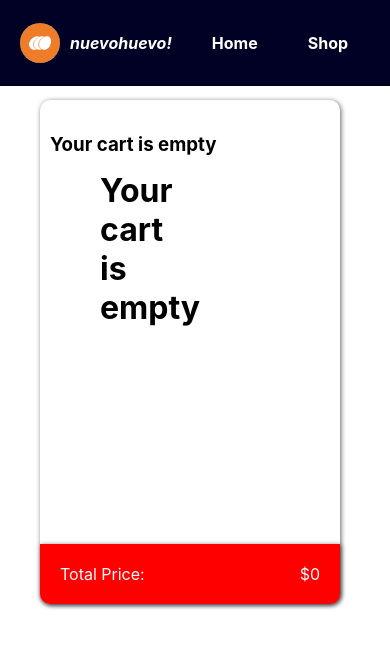
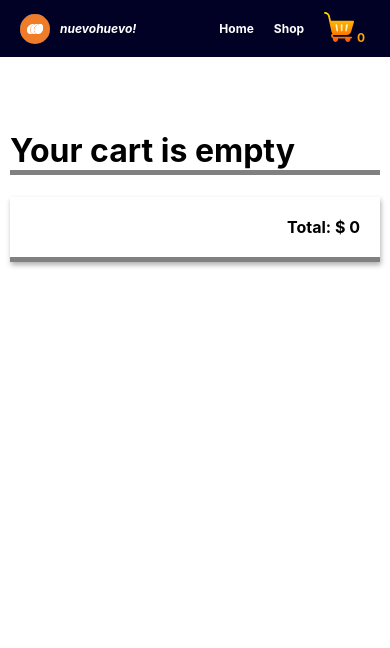
Before and after one commit to enPlace/react-redux-ComputerShop, a React (Create React App) app: page /cart in a window 390 px wide. Shown: the top 648 px of the page. Built offline with nearby package versions, Linux system fonts and the light colour scheme.

Commit message:
Add responsive styling for navbar

```diff
--- a/src/App.css
+++ b/src/App.css
@@ -5,7 +5,9 @@
 .Title {
   background-color: rgba(4, 1, 78, 0.479);
 }
-
+ .Home button {
+  background-color:rgba(255, 166, 0, 0.74),
+ }
 .App-logo {
   height: 40vmin;
   pointer-events: none;
--- a/src/Components/CartComponents/Cart.css
+++ b/src/Components/CartComponents/Cart.css
@@ -1,5 +1,51 @@
-.summaryItem li{
+.summaryItem li {
+  list-style-type: none;
+  font-size: 12px;
+}
 
-    list-style-type: none;
-    font-size: 12px;
+@media only screen and (max-width: 920px) {
+  .cartSummary {
+    display: none !important;
+  }
+  .cartDetail {
+    margin-top: 100px !important;
+    width: 100% !important;
+    margin-left: 0px !important;
+    padding: 50px !important;
+  }
 }
+
+@media only screen and (max-width: 515px) {
+  .Cart {
+    width: 100vw !important;
+  }
+  .cartSummary {
+    display: none !important;
+  }
+  .cartDetail {
+    padding: 10px !important;
+  }
+  .cartDetailItem {
+    display: grid !important;
+    grid-template-columns: repeat(3, 1fr);
+    grid-template-rows: repeat(2, 1fr);
+
+  }
+
+  .col2{
+    grid-row: 2/3;
+    grid-column: 1/4;
+    width: 90% !important;
+
+    padding: 0 !important;
+  }
+  .col2 div {
+    font-size: 16px !important;
+  }
+  .col3{
+    grid-row: 1/2;
+    grid-column: 3/3;
+    height: 75px;
+
+  }
+}
--- a/src/Components/CartComponents/CartDetail.js
+++ b/src/Components/CartComponents/CartDetail.js
@@ -1,9 +1,12 @@
 import { useSelector } from "react-redux";
-import { selectAllCartIds } from "../../reducers/slices/cartSlice";
+import {
+  selectAllCartIds,
+  selectTotalPrice,
+} from "../../reducers/slices/cartSlice";
 import CartDetailItem from "./CartDetailItem";
 const CartDetail = ({ cart }) => {
   const cartIds = useSelector(selectAllCartIds);
-
+  const totalPrice = useSelector(selectTotalPrice);
   return (
     <div
       className="cartDetail"
@@ -12,15 +15,31 @@ const CartDetail = ({ cart }) => {
         marginTop: "150px",
         width: "calc(100% - 500px)",
         marginLeft: "100px",
-        marginBottom: "80px"
-
+        marginBottom: "80px",
       }}
     >
       {!cartIds[0] ? (
-        <h1 style = {{borderBottom: "5px solid gray"}}>Your cart is empty</h1>
+        <h1 style={{ borderBottom: "5px solid gray" }}>Your cart is empty</h1>
       ) : (
-        cartIds.map((id) => <CartDetailItem id={id} />)
+        <div className="yourCart">
+          <h1 style={{ borderBottom: "5px solid gray" }}>Your cart</h1>
+          {cartIds.map((id) => <CartDetailItem id={id} />)}
+        </div>
+
       )}
+      <div
+        className="detailTotal"
+        style={{
+          textAlign: "end",
+          fontWeight: "bolder",
+          boxSizing: "border-box",
+          boxShadow: "1px 3px 5px rgba(0, 0, 0, 0.315)",
+          borderBottom:"5px solid gray",
+          padding: "20px",
+        }}
+      >
+        Total: $ {totalPrice}{" "}
+      </div>
     </div>
   );
 };
--- a/src/Components/CartComponents/CartDetailItem.js
+++ b/src/Components/CartComponents/CartDetailItem.js
@@ -25,6 +25,8 @@ const CartDetailItem = ({ id }) => {
         boxSizing: "border-box",
         boxShadow: "1px 3px 5px rgba(0, 0, 0, 0.315)",
         width: "100%",
+        /* minWidth: "430px", */
+
         display: "flex",
         marginBottom:"30px"
       }}
--- a/src/Components/CartComponents/CartSummary.js
+++ b/src/Components/CartComponents/CartSummary.js
@@ -8,8 +8,6 @@ import CartSummaryItem from "./CartSummaryItem";
 const CartSummary = ({ cart }) => {
   const totalPrice = useSelector(selectTotalPrice);
   const cartIds = useSelector(selectAllCartIds);
-  console.log(cartIds[0]);
-  console.log(totalPrice);
   return (
     <div
       className="cartSummary"
--- a/src/Components/Home.js
+++ b/src/Components/Home.js
@@ -1,4 +1,5 @@
 import video from "../homevid(online-video-cutter.com).mp4";
+import { Link } from "react-router-dom";
 import speaker from "../Assets/pexels-steve-johnson-1044989.jpg";
 import icon from "../Assets/newegg.png";
 
@@ -13,7 +14,7 @@ const Home = () => {
           width: "100vw",
           height: "100vh",
           zIndex: "-10",
-          backgroundColor:"black"
+          backgroundColor: "black",
         }}
       />
       {/*       <video
@@ -34,12 +35,26 @@ const Home = () => {
       >
         <source src={video} type="video/mp4"></source>
       </video> */}
-      <button>Test</button>
+      <Link to="/shop/laptops" style={{ position: "fixed", bottom: "270px" }}>
+        <button
+          style={{
+            width: "300px",
+            height: "50px",
+            border: "none",
+            backgroundColor: "rgba(255, 166, 0, 0.94)",
+            fontSize: "25px",
+            color: "white",
+            fontWeight: "bolder",
+          }}
+        >
+          Start shopping
+        </button>
+      </Link>
       <div
         className="Title"
         style={{
           width: "100vw",
-          height: "250px",
+          height: "220px",
           color: "white",
           position: "fixed",
           bottom: "20px",
@@ -59,6 +74,7 @@ const Home = () => {
             height: "150px",
             marginRight: "20px",
             marginTop: "10px",
+            marginLeft: "-40px",
           }}
         />
         <h1
--- a/src/Components/Navbar.css
+++ b/src/Components/Navbar.css
@@ -13,3 +13,20 @@
   text-decoration: none;
   color: white;
 }
+@media only screen and (max-width: 550px) {
+.mainNav li{
+  margin-right: 20px;
+}
+.navIcon{
+  margin-right: 5px !important;
+}
+}
+@media only screen and (max-width: 550px) {
+    .mainNav{
+      font-size: 12px;
+    }
+    .mainNav img{
+      width: 30px !important;
+      height: 30px !important;
+    }
+  }
--- a/src/Components/Navbar.js
+++ b/src/Components/Navbar.js
@@ -46,7 +46,7 @@ const Navbar = () => {
         <li>
           <NavLink to="/shop/laptops">Shop</NavLink>
         </li>
-        <li style={{ marginRight: "20px" }}>
+        <li class = "navIcon" style={{ marginRight: "20px" }}>
           <NavLink to="/cart" style = {{color:"orange"}}>
             <img
               src={cartIcon}
```
